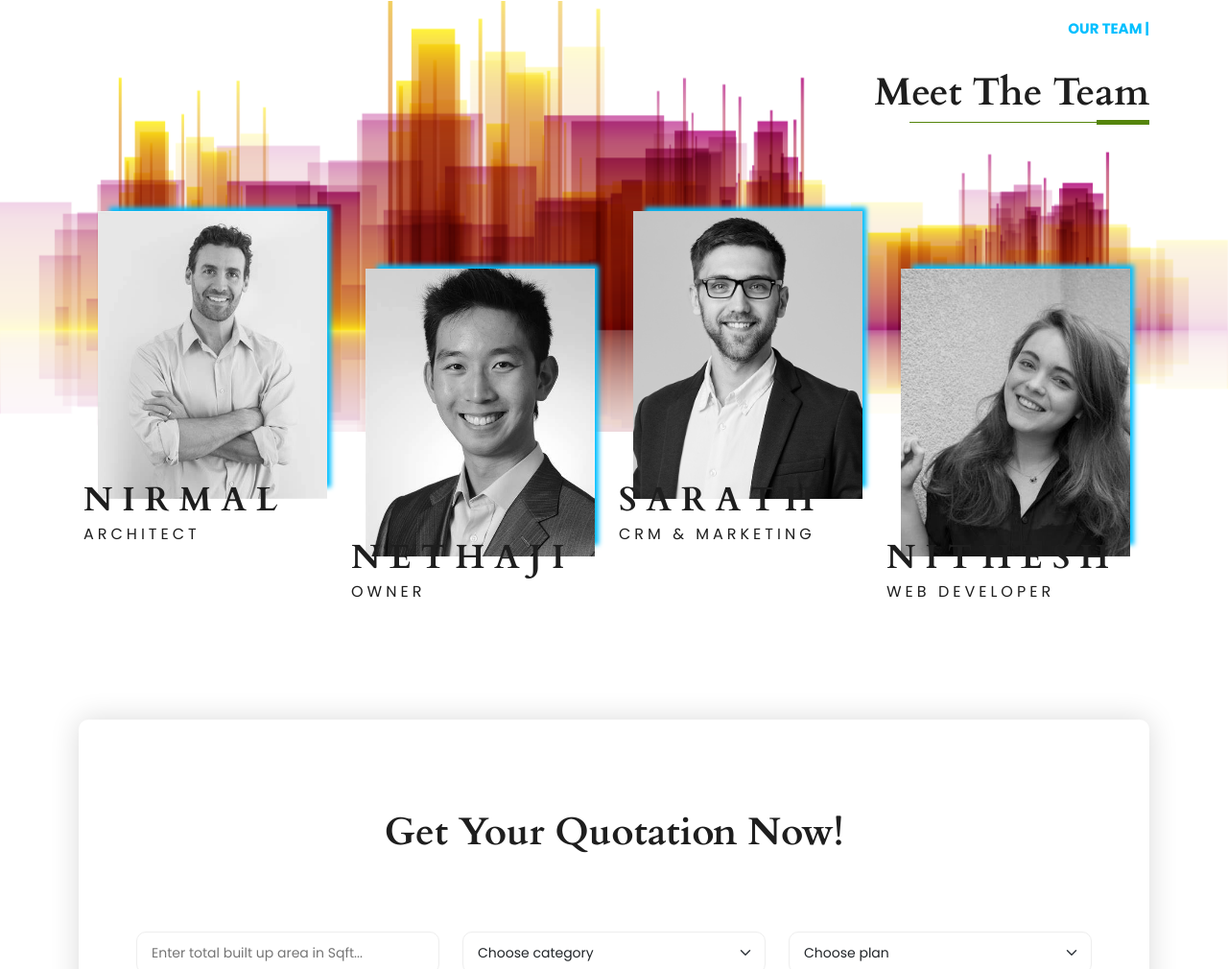
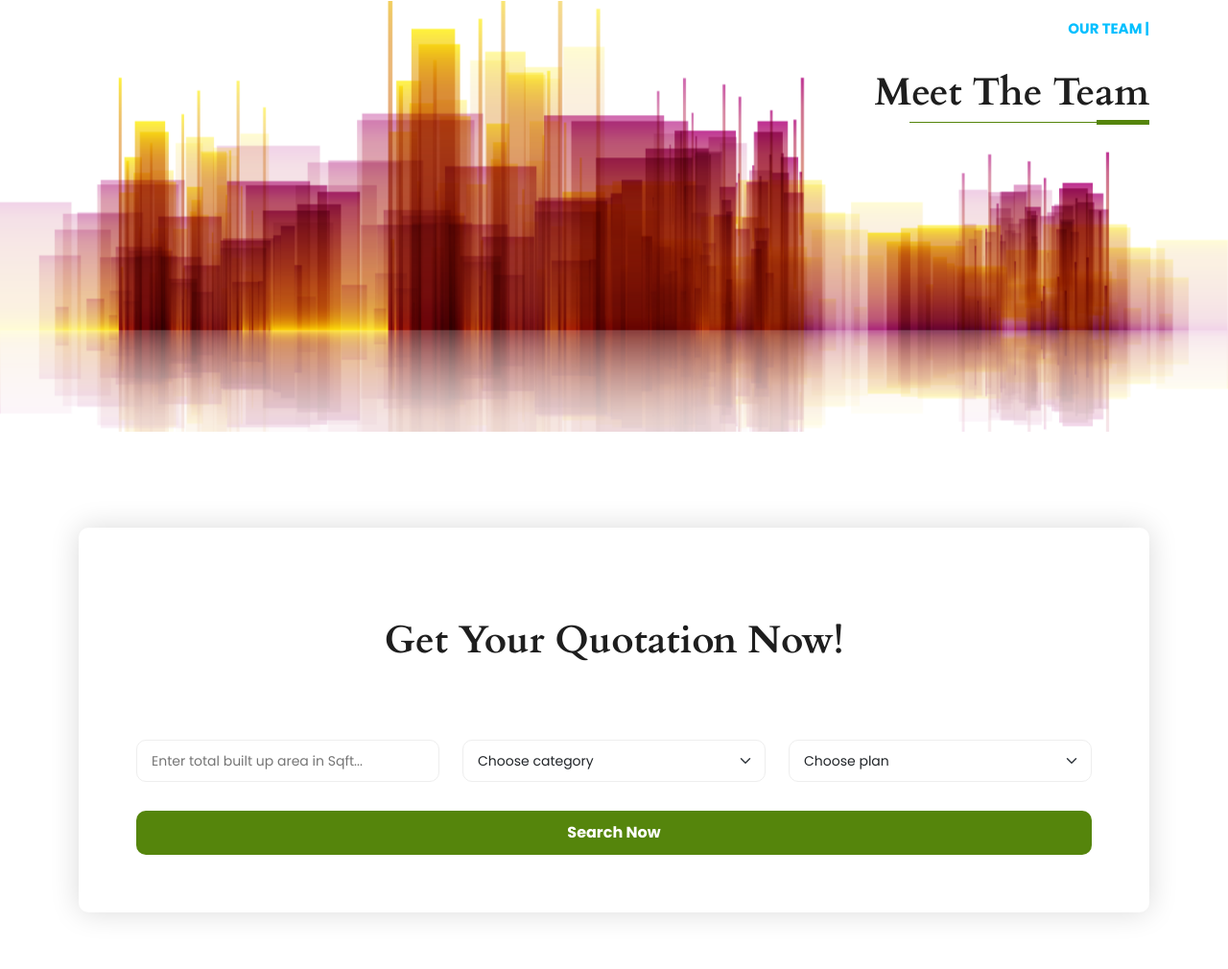
Before and after one commit to im-nithesh/AD-WEBSITE, a plain HTML site: page index.html in a window 1280 px wide. Shown: the part 2732-3742 px from the top of the page at 96% size. Drawn offline with nearby package versions, Linux system fonts and the light colour scheme.

Commit message:
hide team

```diff
--- a/index.html
+++ b/index.html
@@ -454,16 +454,9 @@
     </div>
   </div>
 
-  <div class="team-content">
+  <!-- <div class="team-content">
     <div class="container">
       <div class="row">
-        <!-- <div class="col-lg-10 offset-lg-1">
-          <div class="team-frame">
-            <img src="assets/images/team-frame.jpg" alt="">
-            <a href="#"><i class="fa fa-play"></i></a>
-          </div>
-        </div> -->
-
         <div class="team-slider owl-carousel">
           <div class="card">
             <div class="img">
@@ -538,10 +531,9 @@
             </div>
           </div>
         </div>
-
+      </div>
     </div>
-    </div>
-  </div>
+  </div> -->
 
   <div class="popup-item Everwin">
     <div class="wrapper">
```
